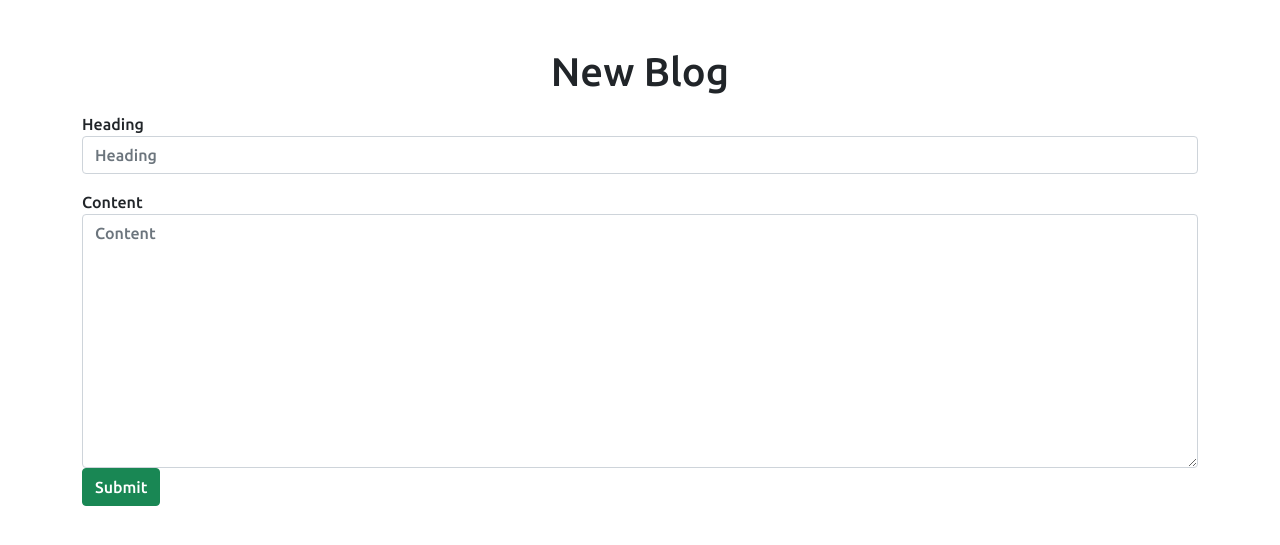
After one commit to natyavidhan/DosisPy, a Flask app: template templates/blogs/new.html in a window 1280 px wide. The commit adds this page. Shown: the top 545 px of the page. Run offline with Flask 2, Linux system fonts and the light colour scheme; the template is opened without the code that fills it, so the values that code supplies are empty; parts of the project's set-up code (start-up, migrations or seed data) failed here and were passed over.

Commit message:
doctors can now add blogs

```diff
--- a/app.py
+++ b/app.py
@@ -309,6 +309,21 @@ def blogs():
             return redirect(url_for('index'))
     return redirect(url_for('index'))
 
+@app.route('/blogs/new', methods=['GET', 'POST'])
+def newBlog():
+    if 'user'in session:
+        user = database.getUser(session['user']['_id'])
+        if user['type'] == "doctor":
+            if request.method == 'GET':
+                return render_template('blogs/new.html', user = session['user'])
+            else:
+                data = request.form.to_dict()
+                data = dict(data)
+                data['by'] = session['user']['_id']
+                data['on'] = datetime.now().strftime("%d/%m/%Y")
+                database.addBlog(data, session['user']['_id'])
+                return redirect(url_for('blogs'))
+
 def handle_authorize(remote, token, user_info):
     if database.userExists(user_info['email']):
         session['user'] = database.getUserByEmail(user_info['email'])
--- a/templates/blogs/all.html
+++ b/templates/blogs/all.html
@@ -6,6 +6,7 @@
     <div class="container mt-5">
         <div class="text-center">
             <h1>Blogs Written By You</h1>
+            <a href="/blogs/new"><button class="btn btn-success">New Blog</button></a>
         </div>
         <div class="blogs">
             {% for blog in blogs %}
@@ -13,8 +14,8 @@
                 <h5 class="card-header">On: {{blog['on']}}</h5>
                 <div class="card-body">
                     <h5 class="card-title">{{blog['heading']}}</h5>
-                    <p class="card-text">{{blog['content'][:50]}}</p>
-                    <a href="/blogs/{{blog['_id']}}" class="btn btn-primary">Open</a>
+                    <p class="card-text">{{blog['content'][:100]}}...</p>
+                    <a href="/blog/{{blog['_id']}}" class="btn btn-primary">Open</a>
                 </div>
             </div>
             {% endfor %}
--- /dev/null
+++ b/templates/blogs/new.html
@@ -0,0 +1,21 @@
+{% extends 'base.html' %}
+{% block title %}
+    New Blog
+{% endblock title %}
+{% block content %}
+<link rel="stylesheet" href="/static/css/settings.css">
+    <div class="container mt-5">
+        <form method="post">
+            <h1 class="text-center">New Blog</h1>
+            <div class="mt-3">
+                <label for="heading">Heading</label>
+                <input type="text" name="heading" id="heading" class="form-control" placeholder="Heading" required>
+            </div>
+            <div class="mt-3">
+                <label for="content">Content</label>
+                <textarea name="content" id="content" class="form-control" rows="10" placeholder="Content" required></textarea>
+            </div>
+            <button type="submit" class="btn btn-success">Submit</button>
+        </form>
+    </div>
+{% endblock content %}
```
Also changed, not shown: models.py (+7 -1 lines).
